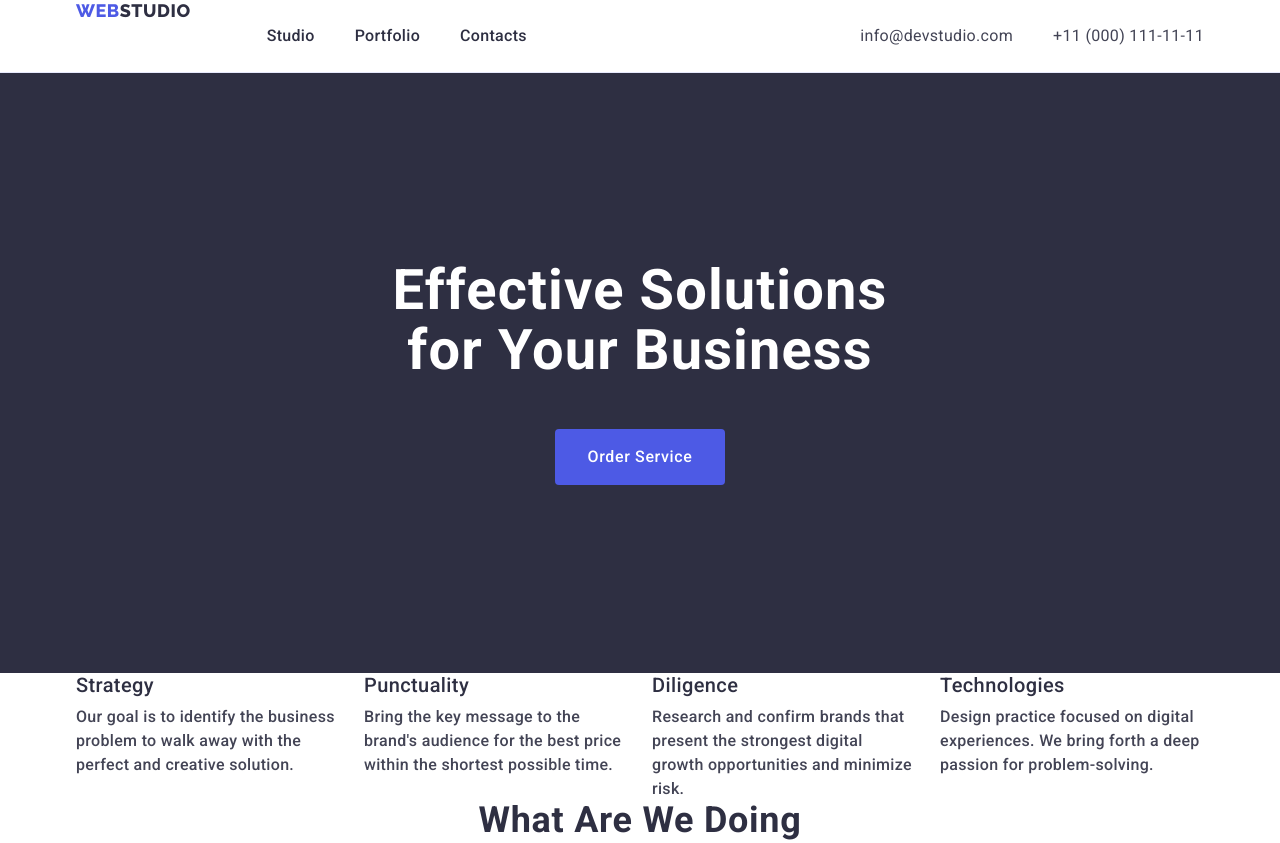
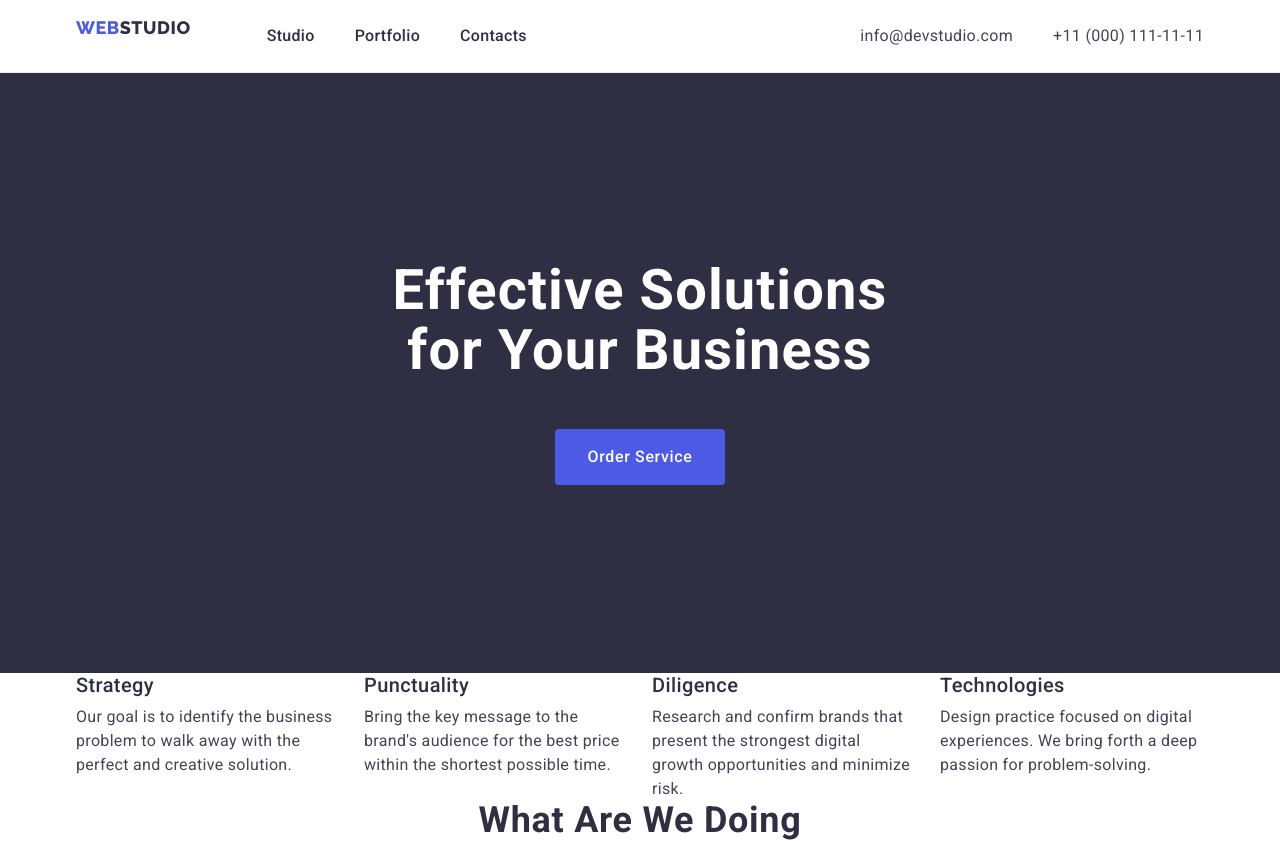
Before and after one commit to voxa-ace/goit-markup-hw-03, a plain HTML site: page index.html in a window 1280 px wide. Shown: the top 843 px of the page. Drawn offline with nearby package versions, Linux system fonts and the light colour scheme.

Commit message:
Updated styles for index.html file.

```diff
--- a/css/styles.css
+++ b/css/styles.css
@@ -69,7 +69,11 @@
   #header-container {
     display: flex;
     justify-content: space-between;
-    gap: 76px;
+    align-items: center;
+  }
+
+  nav {
+    align-items: center;
   }
 
   .logo {
@@ -79,6 +83,7 @@
     letter-spacing: 0.03em;
     color: var(--iris);
     display: block;
+    margin-bottom: 16px;
   }
 
   #header-container > nav {
@@ -190,7 +195,8 @@
   }
 
   .advatages-section {
-    padding: 120px 0;
+    padding-top: 120px 0;
+    padding-bottom: 120px 0;
   }
 
   .advantages-list {
@@ -214,7 +220,6 @@
   .advantages-list-item-text {
     line-height: 1.5;
     letter-spacing: 0.02em;
-    font-weight: 500;
     color: var(--slate);
   }
 
```
